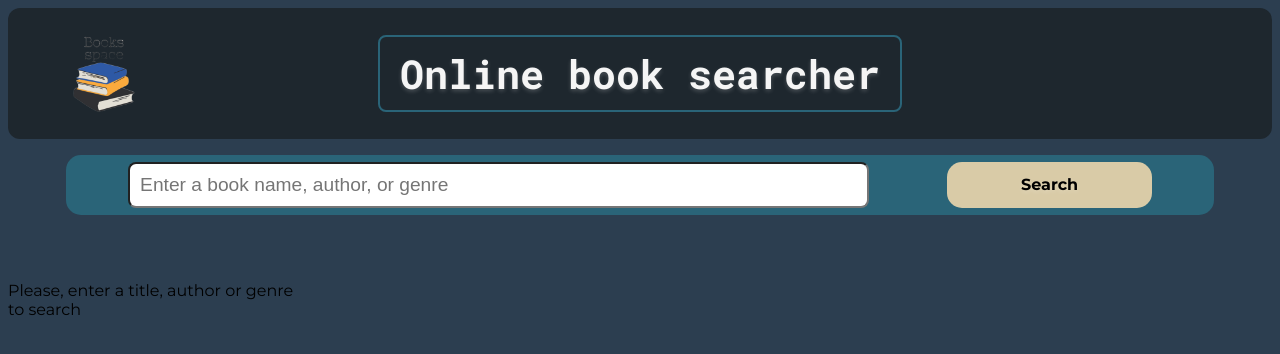
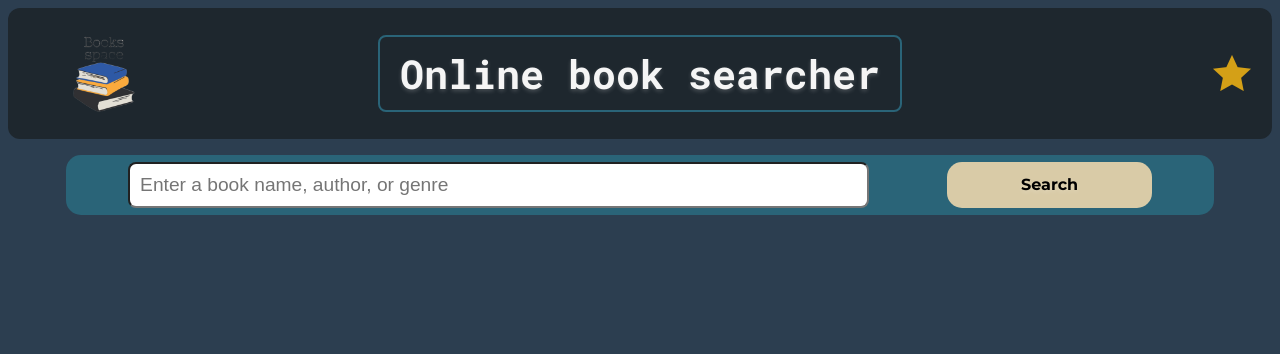
Before and after one commit to bauermaia/book-searcher, a React (Vite) app: page / in a window 1280 px wide. Shown: the top 354 px of the page. Built offline with nearby package versions, Linux system fonts and the light colour scheme; a web font is replaced by a local one.

Commit message:
agregando favoritos

```diff
--- a/package.json
+++ b/package.json
@@ -11,7 +11,8 @@
   },
   "dependencies": {
     "react": "^19.0.0",
-    "react-dom": "^19.0.0"
+    "react-dom": "^19.0.0",
+    "react-hot-toast": "^2.5.2"
   },
   "devDependencies": {
     "@eslint/js": "^9.19.0",
--- a/src/App.css
+++ b/src/App.css
@@ -80,7 +80,6 @@ p {
 }
 
 a {
-
   font-family: var(--title-font);
   font-size: var(--small-font);
   font-weight: bold;
@@ -94,6 +93,42 @@ a {
 
 a:hover{
   background-color: #1e272e;
+}
+
+.favorites-icon{
+  font-family: var(--title-font);
+  font-size: var(--big-font);
+  color: var(--accent-color);
+  position: absolute;
+  right: 20px; /* Ajusta la distancia desde el borde izquierdo */
+  max-width: 12%; /* Ajusta el tamaño del logo según sea necesario */
+  transition: transform ease .5s;
+}
+
+.favorites-icon:hover{
+  transform: scale(1.3);
+}
+
+.favorites-icon-modal{
+  font-family: var(--title-font);
+  font-size: var(--big-font);
+  color: var(--accent-color);
+  max-width: 12%; /* Ajusta el tamaño del logo según sea necesario */
+  transition: transform ease .5s;
+  margin-left: -8px;
+}
+
+.favorites-icon-modal:hover {
+color: var(--background2-color);
+}
+
+.actions{
+  display: flex;
+  flex-direction: row;
+  gap: 1rem;
+  background-color: var(--second2-color);
+  border-radius: 15px;
+  box-shadow: var(--card-shadow);
 }
 
 .book-cover {
--- a/src/App.jsx
+++ b/src/App.jsx
@@ -3,32 +3,50 @@ import {useState } from 'react';
 import './App.css'
 import { BookCard } from './components/BookCard';
 import { useBooks } from './hooks/useBooks';
+import { Toaster } from 'react-hot-toast';
 
 function App() {
 
 const [search, setSearch] = useState('')
  const {books, getBooks, loading, error} = useBooks()
  const [searchDone, setSearchDone] = useState(false)
+const [favorites, setFavorites] = useState([])
+const [loadFavorites,setLoadFavorites] = useState(false)
 
 
 const handleChange =(event) => {
   setSearch(event.target.value)
-
+  setSearchDone(false)
+  setLoadFavorites(false)
 }
 
 const handleSubmit=(event)=> {
   event.preventDefault()
   getBooks({search})
   setSearchDone(true)
+  setFavorites(false)
 }
 
-console.log(books)
+const handleFavoritesLoad = () => {
+const storedFavorites = JSON.parse(localStorage.getItem('favorites'))|| [];
+setSearchDone(false)
+ setFavorites(storedFavorites)
+  setLoadFavorites(true)
+}
+
+console.log(favorites)
 
   return(
     <>
     <header>
+    <Toaster position="top-right" reverseOrder={false} toastOptions={{
+      style: {fontFamily: 'Roboto Mono, serif',
+        backgroundColor: '#d9cba7'
+      }
+    }} />
     <img className='logo' src="/images/logo.png" alt="Books space" />
     <h1>Online book searcher</h1>
+    <i className="ri-star-fill favorites-icon" onClick={handleFavoritesLoad}></i>
     </header>
 
     <main>
@@ -40,10 +58,14 @@ console.log(books)
 
     <section>
       {
-        searchDone ? (
+        searchDone && (
           <BookCard books={books} loading={loading} error={error}/>
-        ) :(
-          <p>Please, enter a title, author or genre to search</p>
+        )
+      }
+
+      {
+        loadFavorites && (
+          <BookCard books={favorites} loading={false} error={null}/>
         )
       }
     </section>
--- a/src/components/Modal.jsx
+++ b/src/components/Modal.jsx
@@ -1,8 +1,25 @@
 import { useBookDescription } from "../hooks/useBookDescription"
+import {toast} from "react-hot-toast"
 
 export function Modal ({selectedBook, onClose}) {
 
+
  const {description} =useBookDescription(selectedBook.key)
+
+  const handleFavorites=(selectedBook)=>{
+    const favorites= JSON.parse(localStorage.getItem('favorites'))||[];
+
+    const isAlreadyFavorite = favorites.some(fav=> fav.name === selectedBook.name)
+
+    if(!isAlreadyFavorite) {
+      favorites.push(selectedBook)
+      localStorage.setItem('favorites', JSON.stringify(favorites))
+
+      toast.success(`${selectedBook.name} added to favorites!👌` )
+    } else {
+      toast.error(`${selectedBook.name} is alreade in favorites ❌`  )
+    }
+  }
 
     return (
       <div className="modal-container">
@@ -12,7 +29,11 @@ export function Modal ({selectedBook, onClose}) {
         <img className="book-cover" src={ `https://covers.openlibrary.org/b/id/${selectedBook.coverId}-M.jpg`} />
         <p>Author: {selectedBook.autorName}</p>
         <p className="description">{description} </p>
-        <a href={`https://www.amazon.com/s?k=${selectedBook.name}`}>📖 Buy this book</a>
+       <div className="actions">
+       <a href={`https://www.amazon.com/s?k=${selectedBook.name}`}>📖 Buy this book</a>
+       <p>Add to favorites</p>
+       <i className="ri-star-fill favorites-icon-modal" onClick={()=>handleFavorites(selectedBook)}></i>
+       </div>
         </div>
       </div>
     )
--- a/src/hooks/useBooks.js
+++ b/src/hooks/useBooks.js
@@ -19,7 +19,7 @@ export function useBooks () {
   const [loading, setLoading] = useState(false)
 
   const getBooks = async({search}) => {
-    if(search.trim() ==='') return;
+
     setLoading(true)
     setError(null)
 
```
Also changed, not shown: 1 other file (tests, documents, lock files or other folders).
